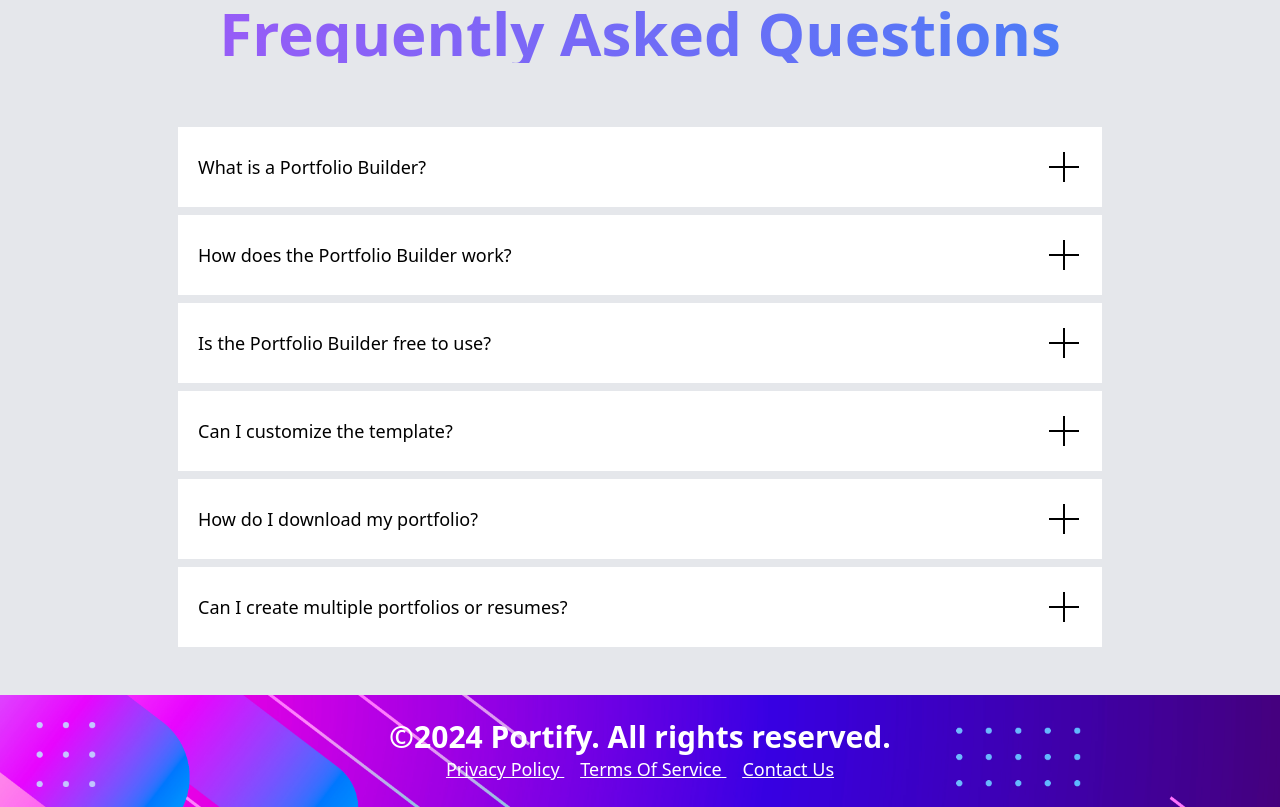
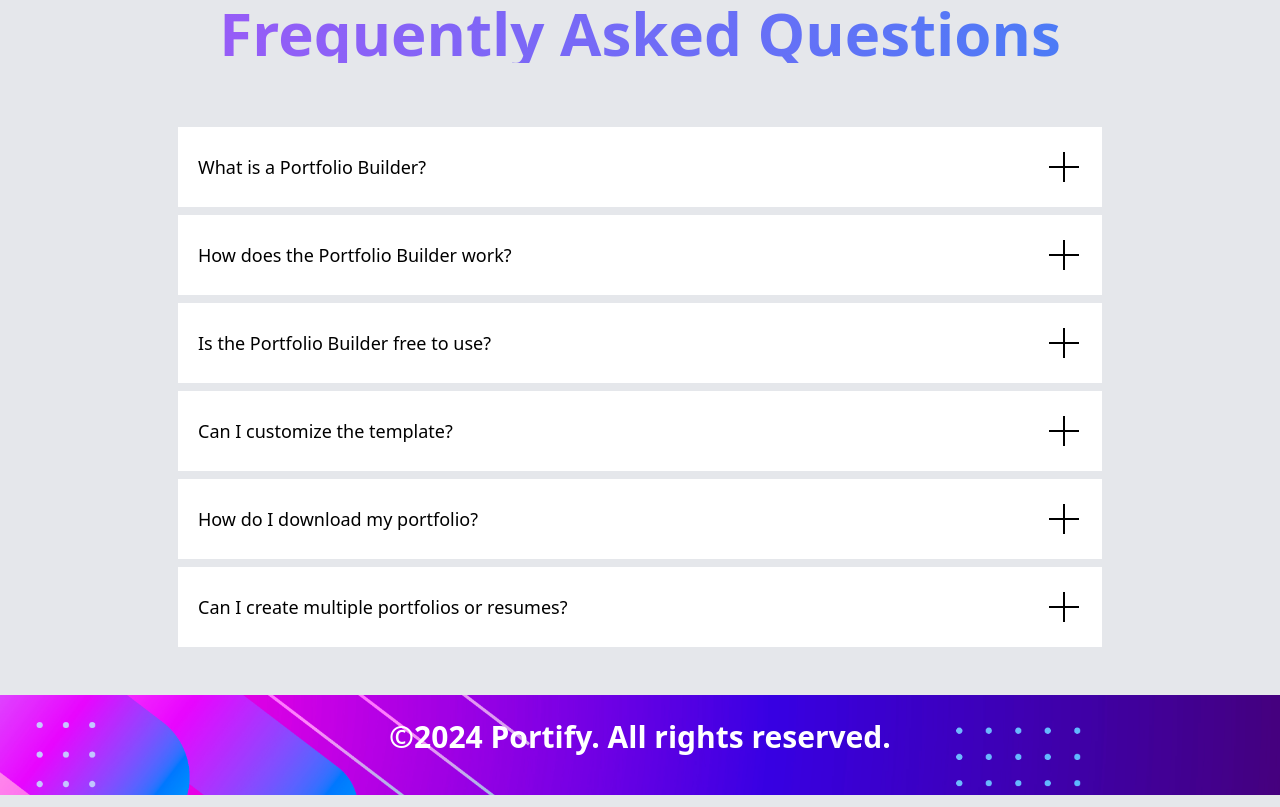
Before and after one commit to CodesByAda/CodesByAda.portify.github.io, a plain HTML site: page public/index.html in a window 1280 px wide. Shown: the part 2137-2944 px from the top of the page. Drawn offline with Linux system fonts and the light colour scheme.

Commit message:
Update index.html

```diff
--- a/public/index.html
+++ b/public/index.html
@@ -70,7 +70,7 @@
                 <!--HOW TO CARD2-->
                 <div class="card bg-white shadow-lg w-80 p-8">
                     <h2 class="text-blue-900 text-xl font-black">Instant Download</h2>
-                    <p>Generate a polished HTML with one click—ready to impress recruiters instantly.</p>
+                    <p>Generate a polished HTML file with one click download to impress recruiters instantly.</p>
                 </div>
             </div>
         </div>
@@ -191,11 +191,6 @@
         class="bg-[url('/public/images/7.jpg')] min-h-[100px] bg-cover bg-no-repeat text-white">
         <div class="bannersection container m-auto flex justify-center items-center flex-col p-6">
             <h2 class="text-3xl font-black max-sm:text-2xl text-center">&copy;2024 Portify. All rights reserved.</h2>
-            <div class="text-lg underline space-x-4 max-sm:text-center max-sm:text-base">
-                <a href="#">Privacy Policy</a>
-                <a href="#">Terms Of Service</a>
-                <a href="#">Contact Us</a>
-            </div>
         </div>
     </section>
 
```
